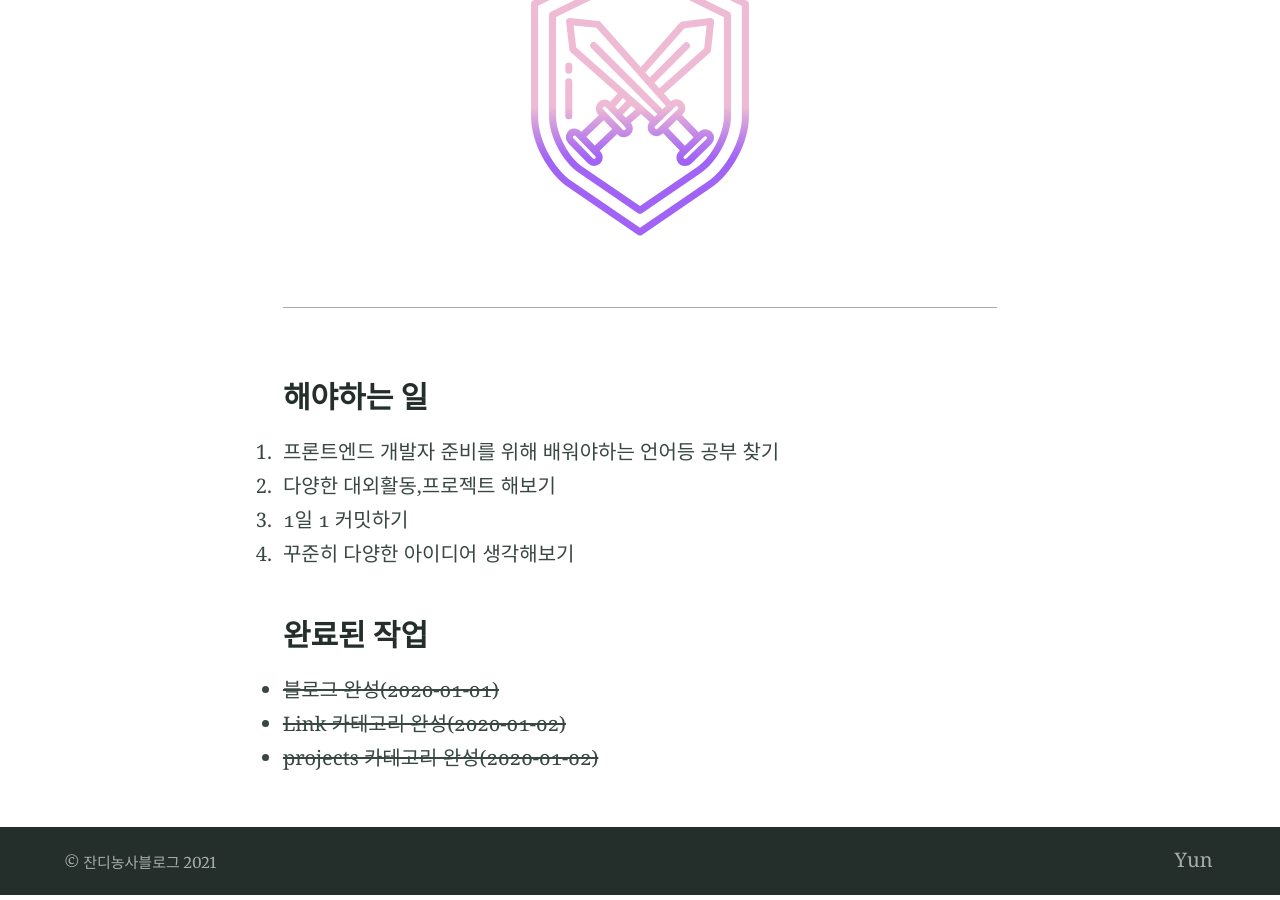
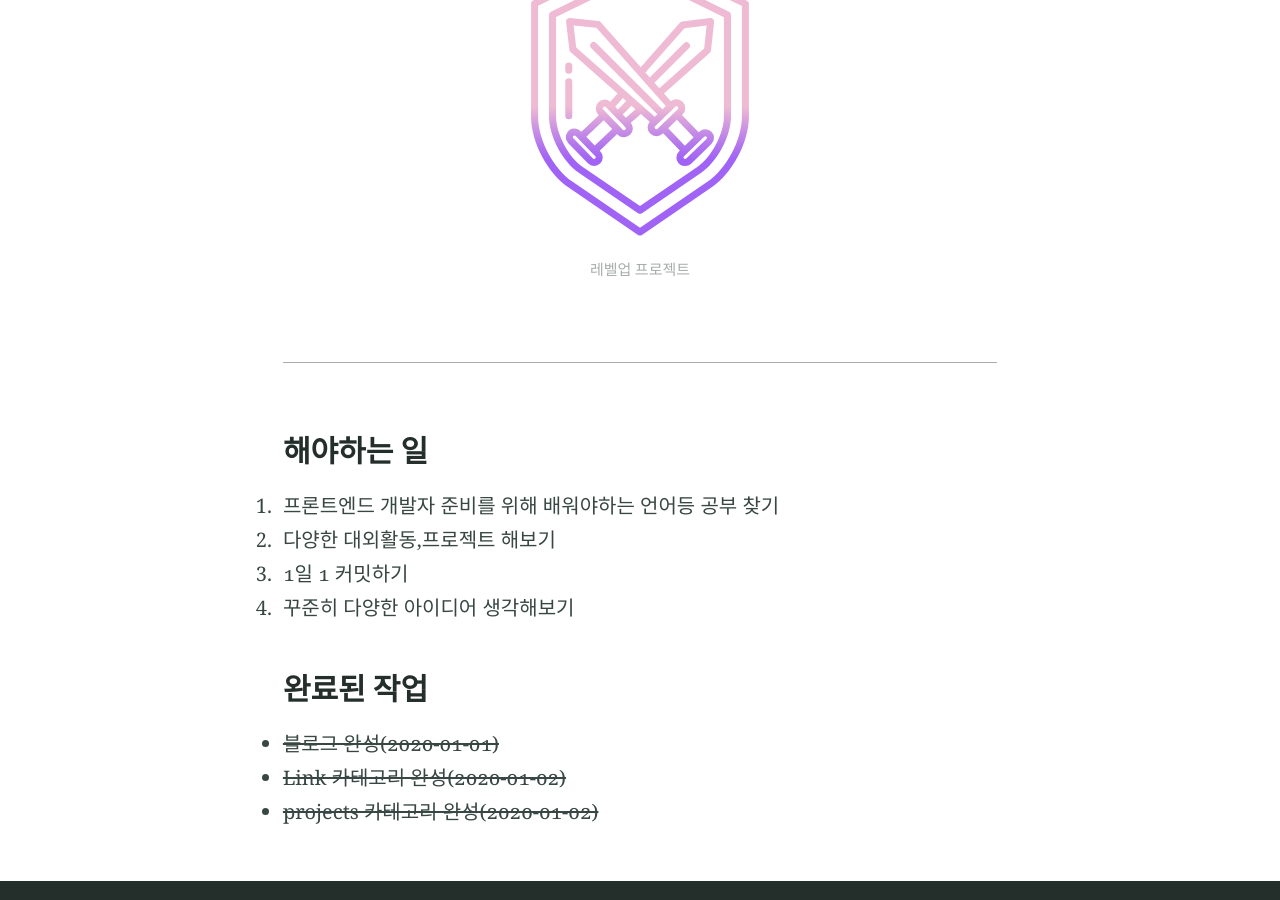
Before and after one commit to EngineerYun/EngineerYun.github.io, a Jekyll site: the page built from index.md, in a window 1280 px wide and 900 px high, scrolled down 713 px. Built offline with Jekyll 4.4.1, drawn with Linux system fonts in a browser that asks for light colours.

Commit message:
index 업데이트

```diff
--- a/index.md
+++ b/index.md
@@ -8,7 +8,7 @@ excerpt: "Alembic is a starting point for [Jekyll](https://jekyllrb.com/) projec
 ---
 ---
 <center>LV.1 개발자의 IT세계 살아남기</center>
-{% include figure.html image="/assets/logos/fighting.svg"  width="300" height="800" %}
+{% include figure.html image="/assets/logos/fighting.svg" caption="레벨업 프로젝트"  width="300" height="800" %}
 ---
 
 ### 해야하는 일
```
